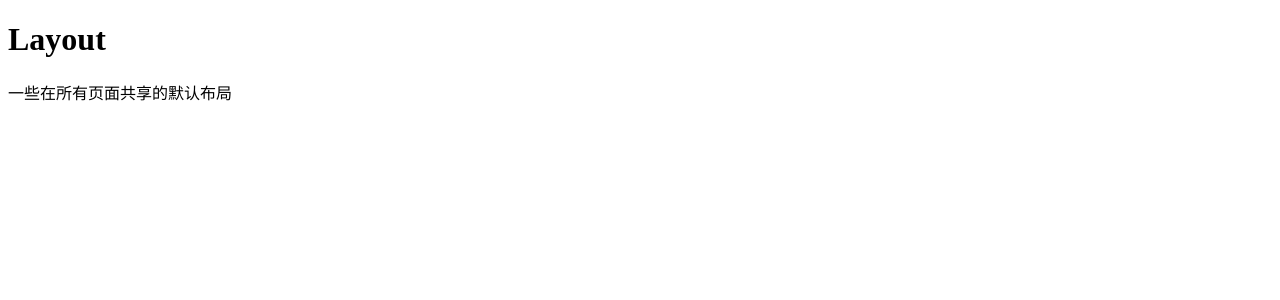
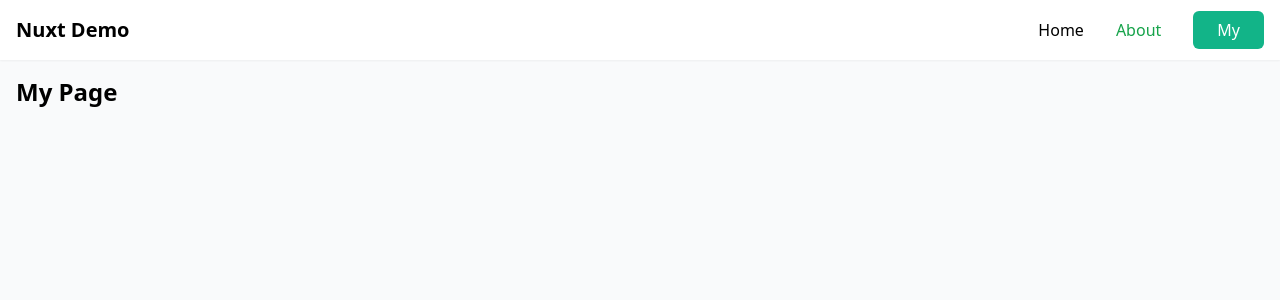
Before and after one commit to luoyi58624/nuxt-demo, a Nuxt app: page /my in a window 1280 px wide. Shown: the top 300 px of the page. Built offline with nearby package versions, Linux system fonts and the light colour scheme.

Commit message:
移除nuxt workflow,还原main workflow

```diff
--- /dev/null
+++ b/app.vue
@@ -0,0 +1,26 @@
+<template>
+  <div class="">
+    <header class="shadow-sm bg-white">
+      <nav class="container mx-auto p-4 flex justify-between items-center">
+        <NuxtLink to="/" class="font-bold text-xl">Nuxt Demo</NuxtLink>
+        <ul class="flex gap-8">
+          <li class="flex-1"><NuxtLink to="/">Home</NuxtLink></li>
+          <li class="flex-1"><NuxtLink to="/about" class="text-green-600">About</NuxtLink></li>
+          <li class="flex-1"><NuxtLink to="/my" class="btn">My</NuxtLink></li>
+        </ul>
+      </nav>
+    </header>
+    <main class="flex-1 container mx-auto p-4">
+      <NuxtPage :keepalive="true" />
+    </main>
+    <footer>
+
+    </footer>
+  </div>
+</template>
+
+<script setup lang="ts"></script>
+
+<style lang="scss">
+@import '@/assets/css/index.scss';
+</style>
--- /dev/null
+++ b/assets/css/index.scss
@@ -0,0 +1,32 @@
+@import '@unocss/reset/tailwind.css';
+
+* {
+  margin: 0;
+  padding: 0;
+  box-sizing: border-box;
+  font-family: system-ui, -apple-system, Arial, sans-serif;
+  text-transform: none; // 禁止 vuetify 所有组件将英文转成大写
+}
+
+body {
+  @apply bg-gray-50;
+}
+
+h1 {
+  @apply text-2xl font-bold;
+}
+h2 {
+  @apply text-xl font-bold;
+}
+h3 {
+  @apply text-lg font-bold;
+}
+h4 {
+  @apply text-base font-bold;
+}
+h5 {
+  @apply text-sm font-bold;
+}
+h6 {
+  @apply text-xs font-bold;
+}
--- a/layouts/default.vue
+++ /dev/null
@@ -1,7 +0,0 @@
-<template>
-  <div>
-    <h1>Layout</h1>
-    一些在所有页面共享的默认布局
-    <slot />
-  </div>
-</template>
--- a/nuxt.config.ts
+++ b/nuxt.config.ts
@@ -3,18 +3,43 @@ export default defineNuxtConfig({
   devtools: { enabled: true },
   ssr: true,
   experimental: {
-    payloadExtraction: false
+    payloadExtraction: true
   },
+  app: {
+    head: {
+      htmlAttrs: {
+        lang: 'zh-CN'
+      }
+    }
+  },
+  modules: ['@unocss/nuxt'],
+  $production: {
+    runtimeConfig: {
+      public: {
+        serverApi: 'http://115.159.28.38:3001'
+      }
+    }
+  },
+  $development: {
+    runtimeConfig: {
+      public: {
+        serverApi: 'http://localhost:3001'
+      }
+    }
+  }
   // nitro: {
   //   prerender: {
   //     routes: ['/', '/list']
   //   }
   // },
-  app: {
-    pageTransition: { name: 'page', mode: 'out-in' }
-    // baseURL: '/nuxt-demo/',
-    // buildAssetsDir: "/static/",
-  }
+  // app: {
+  //   pageTransition: {
+  //     name: 'page',
+  //     mode: 'out-in'
+  //   }
+  //   baseURL: '/nuxt-demo/',
+  //   buildAssetsDir: "/static/",
+  // }
   // vite: {
   //   base: '/nuxt-demo/'
   // }
--- /dev/null
+++ b/pages/about.vue
@@ -0,0 +1,7 @@
+<template>
+<p>this is about page</p>
+</template>
+
+<script setup lang="ts">
+
+</script>
--- a/pages/index.vue
+++ b/pages/index.vue
@@ -1,7 +1,9 @@
 <template>
   <div>
     <h1>首页</h1>
-    <button @click="count++">count: {{ count }}</button>
+    <button class="btn" @click="count++">count: {{ count }}</button>
+    <!-- <v-btn depressed class="m-1" @click="count++">count: {{ count }}</v-btn>
+    <v-btn color="primary" class="m-1" @click="count++">count: {{ count }}</v-btn> -->
     <ul>
       <li v-for="item in data['data']">{{ item['appName'] }}</li>
     </ul>
@@ -10,9 +12,14 @@
 </template>
 
 <script setup lang="ts">
-definePageMeta({
-  keepalive: true
+useHead({
+  title: 'Nuxt-首页',
+  meta: [{ name: 'description', content: 'Nuxt Demo首屏页面' }]
 })
+const runtimeConfig = useRuntimeConfig()
 const count = ref(0)
-const { data } = await useFetch('http://localhost:3001/app-version')
+
+const { data } = await useFetch('/app-version', {
+  baseURL: runtimeConfig.public.serverApi
+})
 </script>
--- a/pages/list.vue
+++ b/pages/list.vue
@@ -2,9 +2,9 @@
   <div>
     <h1>列表页</h1>
 
-    <!-- <ul>
+    <ul>
       <li v-for="item in data['data']">{{ item['appName'] }}</li>
-    </ul> -->
+    </ul>
     <NuxtLink to="/">首页</NuxtLink>
     <NuxtLink to="/list_detail">list detail page</NuxtLink>
   </div>
@@ -14,7 +14,7 @@
 definePageMeta({
   keepalive: true
 })
-// const { data } = await useFetch('http://localhost:3001/app-version')
+const { data } = await useFetch('http://localhost:3001/app-version')
 </script>
 
 <style scoped lang="scss"></style>
--- /dev/null
+++ b/pages/my.vue
@@ -0,0 +1,7 @@
+<template>
+  <h1>My Page</h1>
+</template>
+
+<script setup lang="ts"></script>
+
+<style scoped lang="scss"></style>
--- /dev/null
+++ b/uno.config.ts
@@ -0,0 +1,20 @@
+// uno.config.ts
+import {
+  defineConfig,
+  presetAttributify,
+  presetIcons,
+  presetTypography,
+  presetUno,
+  transformerDirectives,
+  transformerVariantGroup
+} from 'unocss'
+
+export default defineConfig({
+  shortcuts: {
+    'flex-center': 'flex justify-center items-center',
+    'inline-flex-center': 'inline-flex justify-center items-center',
+    btn: 'px-6 py-2 rounded-md bg-[#12b488] text-white'
+  },
+  presets: [presetUno(), presetAttributify(), presetIcons(), presetTypography()],
+  transformers: [transformerDirectives(), transformerVariantGroup()]
+})
```
Also changed, not shown: package.json (+7 -1 lines), 1 other file (tests, documents, lock files or other folders).
